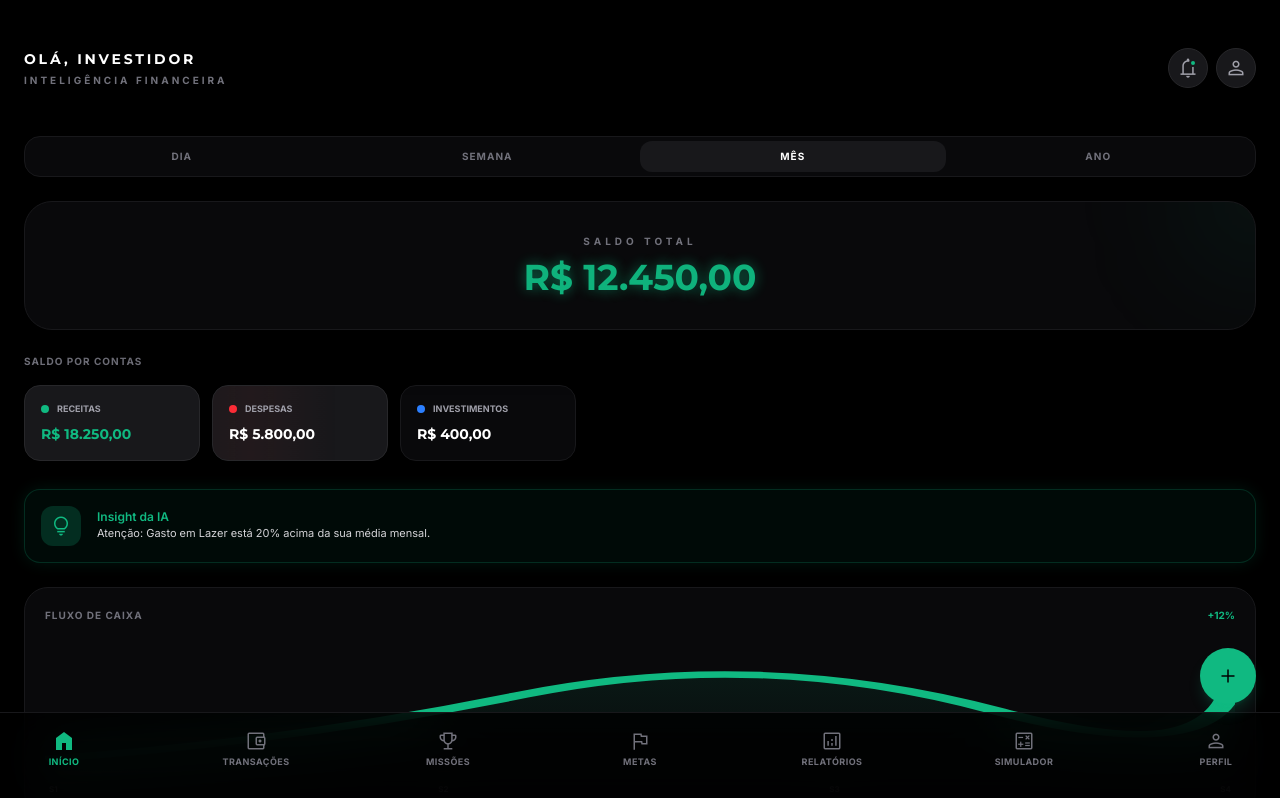
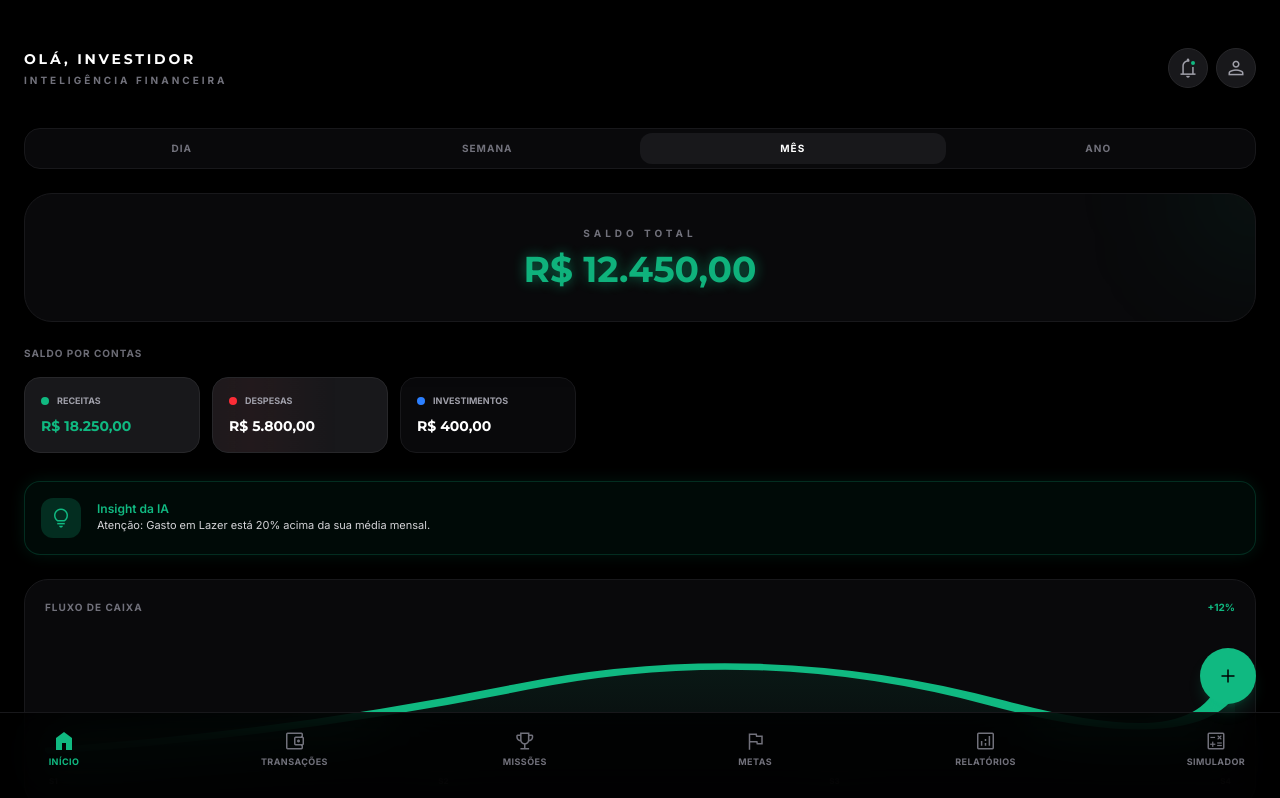
Before and after one commit to swamijunior346sj-commits/deploypoup, a React (Vite) app: page /dashboard in a window 1280 px wide. Shown: the top 798 px of the page. Built offline with nearby package versions, Linux system fonts and the light colour scheme.

Commit message:
feat: Add base layout component with navigation and a reusable header component.

```diff
--- a/src/components/Header.tsx
+++ b/src/components/Header.tsx
@@ -19,7 +19,8 @@ export default function Header({
     const navigate = useNavigate();
 
     return (
-        <header className={`${sticky ? 'sticky top-0 z-40' : ''} px-6 pt-12 pb-6 flex items-center justify-between bg-background-dark/80 backdrop-blur-md`}>
+        <>
+            <header className={`${sticky ? 'fixed top-0 left-0 right-0 z-50' : ''} px-6 pt-12 pb-6 flex items-center justify-between bg-background-dark/80 backdrop-blur-md`}>
                 <div className="flex items-center space-x-4">
                     {showBack && (
                         <button
@@ -41,5 +42,7 @@ export default function Header({
                 )}
                 {!rightElement && showBack && <div className="w-10"></div>}
             </header>
+            {sticky && <div className="h-[104px] w-full" />}
+        </>
     );
 }
--- a/src/components/Layout.tsx
+++ b/src/components/Layout.tsx
@@ -46,10 +46,6 @@ export default function Layout() {
           <span className={`material-symbols-outlined transition-colors ${location.pathname.includes('/compound-interest') ? 'text-primary filled' : 'text-zinc-500 group-hover:text-primary'} mb-0.5`}>calculate</span>
           <span className={`text-[9px] font-bold uppercase tracking-wider transition-colors ${location.pathname.includes('/compound-interest') ? 'text-primary' : 'text-zinc-500 group-hover:text-primary'}`}>Simulador</span>
         </button>
-        <button onClick={() => navigate('/profile')} className="flex flex-col items-center justify-center group w-16">
-          <span className={`material-symbols-outlined transition-colors ${location.pathname.includes('/profile') || location.pathname.includes('/security') ? 'text-primary filled' : 'text-zinc-500 group-hover:text-primary'} mb-0.5`}>person</span>
-          <span className={`text-[9px] font-bold uppercase tracking-wider transition-colors ${location.pathname.includes('/profile') || location.pathname.includes('/security') ? 'text-primary' : 'text-zinc-500 group-hover:text-primary'}`}>Perfil</span>
-        </button>
       </nav>
     </div>
   );
```
Lines whose indentation alone changed are shown as unchanged.
